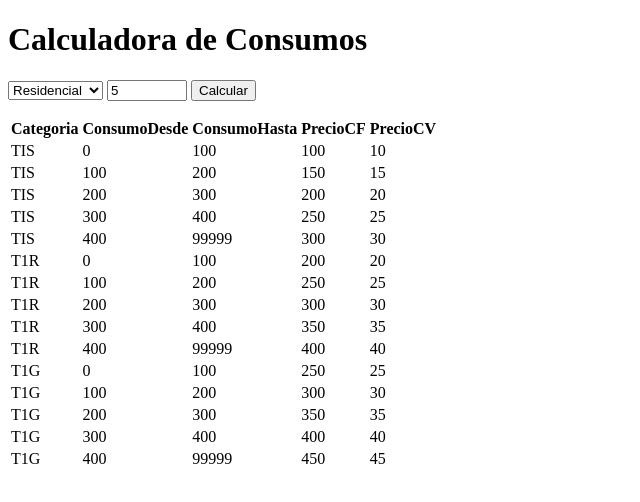
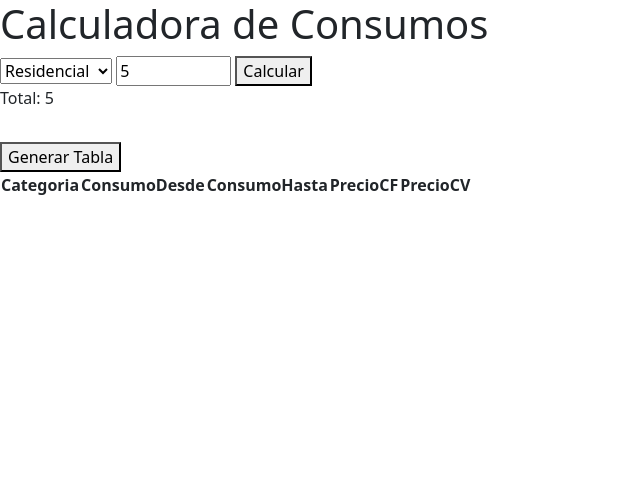
Before and after one commit to ealevato/ealevato.github.io, a plain HTML site: page index.html in a window 1280 px wide. Both pictures are taken after typing "5" into the empty fields and a click on the button "Calcular". Shown: the whole page, without its empty margins (0-640 px from the left). Drawn offline with nearby package versions, Linux system fonts and the light colour scheme.

Commit message:
Test pagina con lista

```diff
--- a/index.html
+++ b/index.html
@@ -4,7 +4,12 @@
     <meta charset="UTF-8" />
     <meta name="viewport" content="width=device-width, initial-scale=1.0" />
     <title>Calculadora CELP</title>
-    <style></style>
+    <link
+      href="https://cdn.jsdelivr.net/npm/bootstrap@5.0.2/dist/css/bootstrap.min.css"
+      rel="stylesheet"
+      integrity="sha384-EVSTQN3/azprG1Anm3QDgpJLIm9Nao0Yz1ztcQTwFspd3yD65VohhpuuCOmLASjC"
+      crossorigin="anonymous"
+    />
   </head>
   <body>
     <h1>Calculadora de Consumos</h1>
@@ -18,7 +23,8 @@
     <p id="total"></p>
     <pre id="output"></pre>
 
-    <p id="test-csv"></p>
+    <button onclick="generarTabla()">Generar Tabla</button>
+
     <table id="tarifas-table">
       <thead>
         <tr>
--- a/script.js
+++ b/script.js
@@ -1,28 +1,27 @@
-function parseCSV(csvData) {
-  const lines = csvData.split("\n");
-  const data = [];
-
-  for (let line of lines) {
-    const row = line.split(";");
-    data.push(row);
-  }
-  // Pass the data to a variable in your HTML
-  const jsonData = JSON.stringify(data);
-
-  // console.log(jsonData);
-  generateTableRows(jsonData);
-
-  return jsonData;
-}
-
-function fetchAndParseCSV() {
-  fetch("tarifas.csv")
-    .then((response) => response.text())
-    .then((csvData) => {
-      parseCSV(csvData);
-    })
-    .catch((error) => console.error("Error fetching CSV file:", error));
-}
+// Cuadro Tarifario
+let cuadroTarifario = [
+  {
+    categoria: "residencial",
+    consumoDesde: 0,
+    consumoHasta: 50,
+    precioCF: 10,
+    precioCV: 1,
+  },
+  {
+    categoria: "comercial",
+    consumoDesde: 0,
+    consumoHasta: 50,
+    precioCF: 20,
+    precioCV: 2,
+  },
+  {
+    categoria: "tarifa-social",
+    consumoDesde: 0,
+    consumoHasta: 50,
+    precioCF: 5,
+    precioCV: 0.5,
+  },
+];
 
 function calcularConsumo() {
   var categoria = document.getElementById("categoria").value;
@@ -31,46 +30,55 @@ function calcularConsumo() {
 
   if (categoria === "residencial") {
     if (consumo < 50) {
-      resultado = consumo * precioResidencial50;
+      resultado = consumo * cuadroTarifario[0].precioCV;
     } else {
-      resultado = consumo * precioResidencial100;
+      resultado = consumo * cuadroTarifario[0].precioCF;
     }
   } else if (categoria === "comercial") {
     if (consumo < 50) {
-      resultado = consumo * precioComercial50;
+      resultado = consumo * cuadroTarifario[1].precioCV;
     } else {
-      resultado = consumo * precioComercial100;
+      resultado = consumo * cuadroTarifario[1].precioCF;
     }
   } else if (categoria === "tarifa-social") {
     if (consumo < 50) {
-      resultado = consumo * precioTarifaSocial50;
+      resultado = consumo * cuadroTarifario[2].precioCV;
     } else {
-      resultado = consumo * precioTarifaSocial100;
+      resultado = consumo * cuadroTarifario[2].precioCF;
     }
   }
 
   document.getElementById("total").innerHTML = "Total: " + resultado;
 }
 
-// Function to generate table rows
-function generateTableRows(jsonData) {
+function generarTabla() {
   var tableBody = document.getElementById("tarifas-body");
 
   tableBody.innerHTML = "";
 
-  var data = JSON.parse(jsonData);
-
-  for (var i = 1; i < data.length; i++) {
+  for (var i = 0; i < cuadroTarifario.length; i++) {
     var row = document.createElement("tr");
 
-    for (var j = 0; j < data[i].length; j++) {
-      var cell = document.createElement("td");
-      cell.textContent = data[i][j];
-      row.appendChild(cell);
-    }
+    var cellCategoria = document.createElement("td");
+    cellCategoria.textContent = cuadroTarifario[i].categoria;
+    row.appendChild(cellCategoria);
+
+    var cellConsumoDesde = document.createElement("td");
+    cellConsumoDesde.textContent = cuadroTarifario[i].consumoDesde;
+    row.appendChild(cellConsumoDesde);
+
+    var cellConsumoHasta = document.createElement("td");
+    cellConsumoHasta.textContent = cuadroTarifario[i].consumoHasta;
+    row.appendChild(cellConsumoHasta);
+
+    var cellPrecioCF = document.createElement("td");
+    cellPrecioCF.textContent = cuadroTarifario[i].precioCF;
+    row.appendChild(cellPrecioCF);
+
+    var cellPrecioCV = document.createElement("td");
+    cellPrecioCV.textContent = cuadroTarifario[i].precioCV;
+    row.appendChild(cellPrecioCV);
 
     tableBody.appendChild(row);
   }
 }
-
-window.addEventListener("load", fetchAndParseCSV);
```
Also changed, not shown: script2.js (added, +76 -0 lines), styles.css (added).
